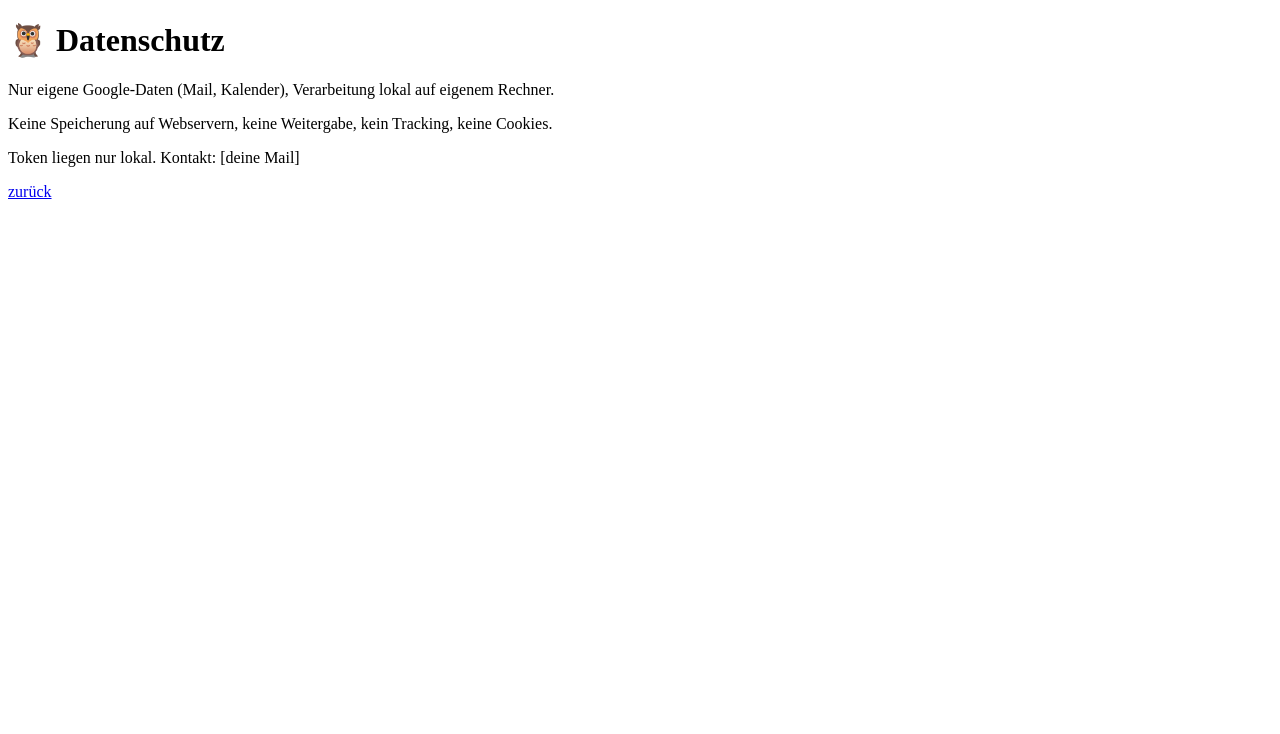
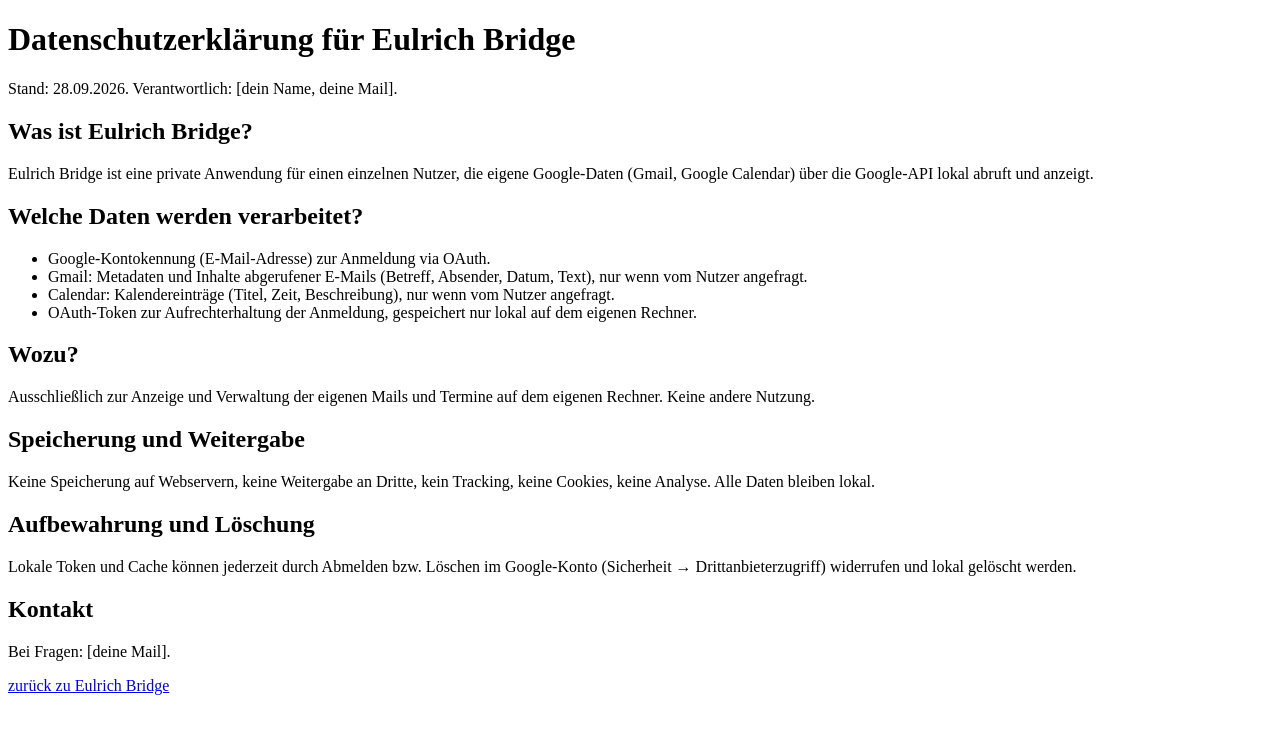
Before and after one commit to eulrich101618/eulrich101618.github.io, a plain HTML site: page privacy.html in a window 1280 px wide. Drawn offline with Linux system fonts and the light colour scheme.

Commit message:
Branding-Fix: Name + Privacy-Detail

```diff
--- a/privacy.html
+++ b/privacy.html
@@ -1,7 +1,22 @@
-<!doctype html><html lang="de"><head><meta charset="utf-8"><title>Datenschutz — Eulrich</title></head><body>
-<h1>🦉 Datenschutz</h1>
-<p>Nur eigene Google-Daten (Mail, Kalender), Verarbeitung lokal auf eigenem Rechner.</p>
-<p>Keine Speicherung auf Webservern, keine Weitergabe, kein Tracking, keine Cookies.</p>
-<p>Token liegen nur lokal. Kontakt: [deine Mail]</p>
-<p><a href="index.html">zurück</a></p>
+<!doctype html><html lang="de"><head><meta charset="utf-8"><title>Datenschutzerklärung — Eulrich Bridge</title></head><body>
+<h1>Datenschutzerklärung für Eulrich Bridge</h1>
+<p>Stand: 28.09.2026. Verantwortlich: [dein Name, deine Mail].</p>
+<h2>Was ist Eulrich Bridge?</h2>
+<p>Eulrich Bridge ist eine private Anwendung für einen einzelnen Nutzer, die eigene Google-Daten (Gmail, Google Calendar) über die Google-API lokal abruft und anzeigt.</p>
+<h2>Welche Daten werden verarbeitet?</h2>
+<ul>
+<li>Google-Kontokennung (E-Mail-Adresse) zur Anmeldung via OAuth.</li>
+<li>Gmail: Metadaten und Inhalte abgerufener E-Mails (Betreff, Absender, Datum, Text), nur wenn vom Nutzer angefragt.</li>
+<li>Calendar: Kalendereinträge (Titel, Zeit, Beschreibung), nur wenn vom Nutzer angefragt.</li>
+<li>OAuth-Token zur Aufrechterhaltung der Anmeldung, gespeichert nur lokal auf dem eigenen Rechner.</li>
+</ul>
+<h2>Wozu?</h2>
+<p>Ausschließlich zur Anzeige und Verwaltung der eigenen Mails und Termine auf dem eigenen Rechner. Keine andere Nutzung.</p>
+<h2>Speicherung und Weitergabe</h2>
+<p>Keine Speicherung auf Webservern, keine Weitergabe an Dritte, kein Tracking, keine Cookies, keine Analyse. Alle Daten bleiben lokal.</p>
+<h2>Aufbewahrung und Löschung</h2>
+<p>Lokale Token und Cache können jederzeit durch Abmelden bzw. Löschen im Google-Konto (Sicherheit → Drittanbieterzugriff) widerrufen und lokal gelöscht werden.</p>
+<h2>Kontakt</h2>
+<p>Bei Fragen: [deine Mail].</p>
+<p><a href="index.html">zurück zu Eulrich Bridge</a></p>
 </body></html>
```
Also changed, not shown: index.html (+6 -4 lines), terms.html (+4 -4 lines).
